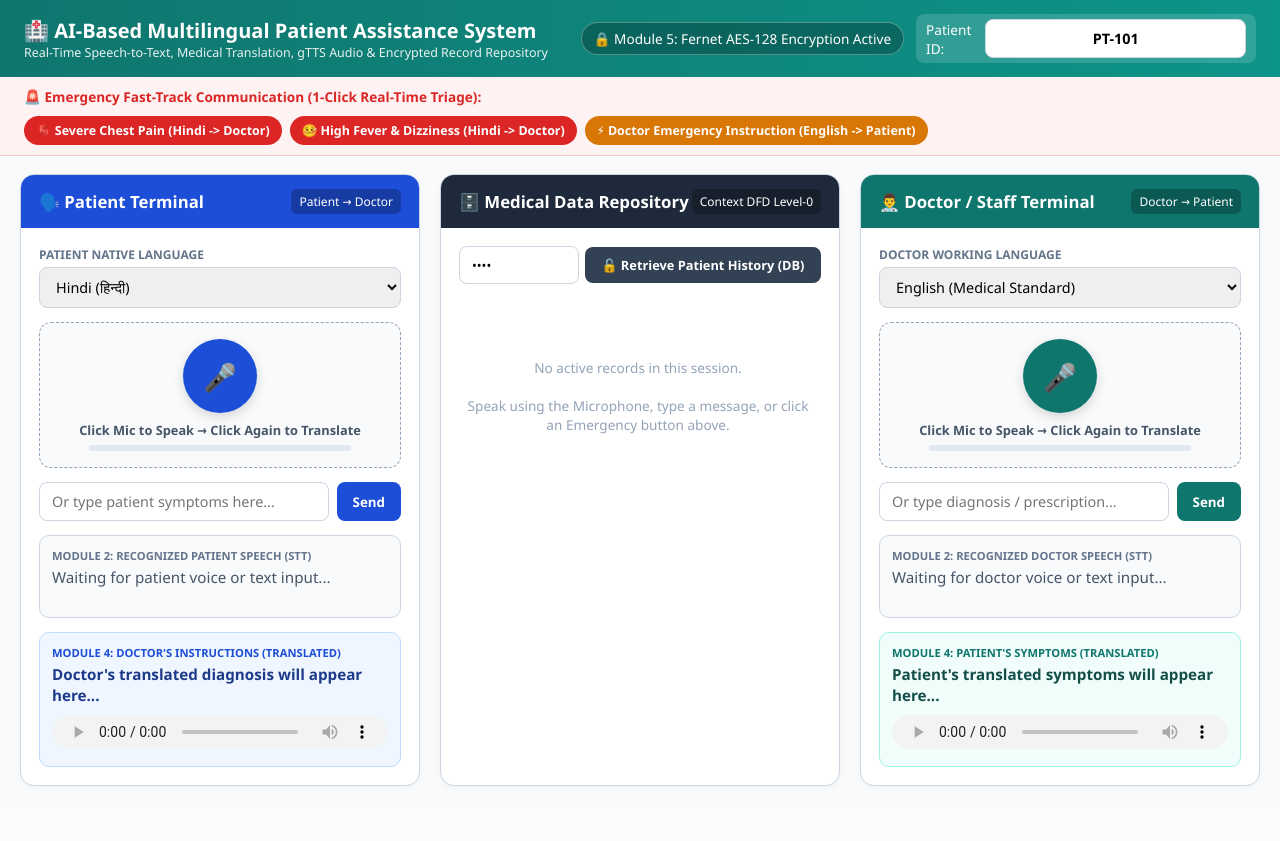
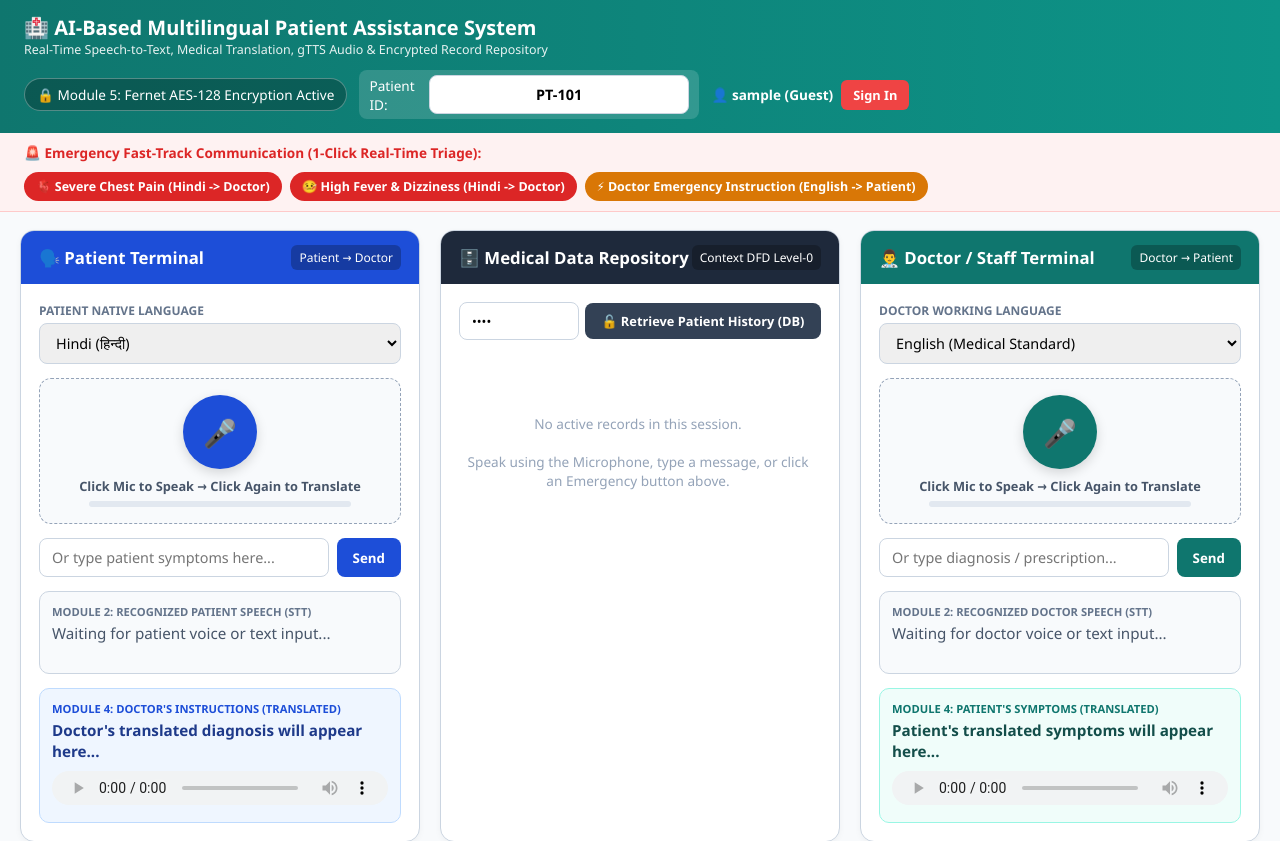
Before and after one commit to MayankPandey00/AI-Patient-Assistance-System, a Flask app: page / in a window 1280 px wide. Shown: the top 841 px of the page. Before the commit the page ends 786 px from the top, so only its background shows below. Run offline with Flask 3, Linux system fonts and the light colour scheme; the visitor is signed in with stand-in values (Sample User, id 1).

Commit message:
Updated AI Patient Assistance System

```diff
--- a/templates/index.html
+++ b/templates/index.html
@@ -20,6 +20,14 @@
             <div class="patient-id-box">
                 <span>Patient ID:</span>
                 <input id="patientId" type="text" value="PT-101">
+            </div>
+            <div style="display:flex; align-items:center; gap:8px;">
+                <span style="font-size:0.85rem; font-weight:600;">
+                    👤 {{ user_name }}{% if is_guest %} (Guest){% endif %}
+                </span>
+                <a href="{{ url_for('auth.logout') }}" style="padding:6px 12px; background:#ef4444; color:#ffffff; text-decoration:none; border-radius:6px; font-size:0.8rem; font-weight:600;">
+                    {% if is_guest %}Sign In{% else %}Logout{% endif %}
+                </a>
             </div>
         </div>
     </header>
```
Also changed, not shown: app.py (line endings or trailing spaces).
